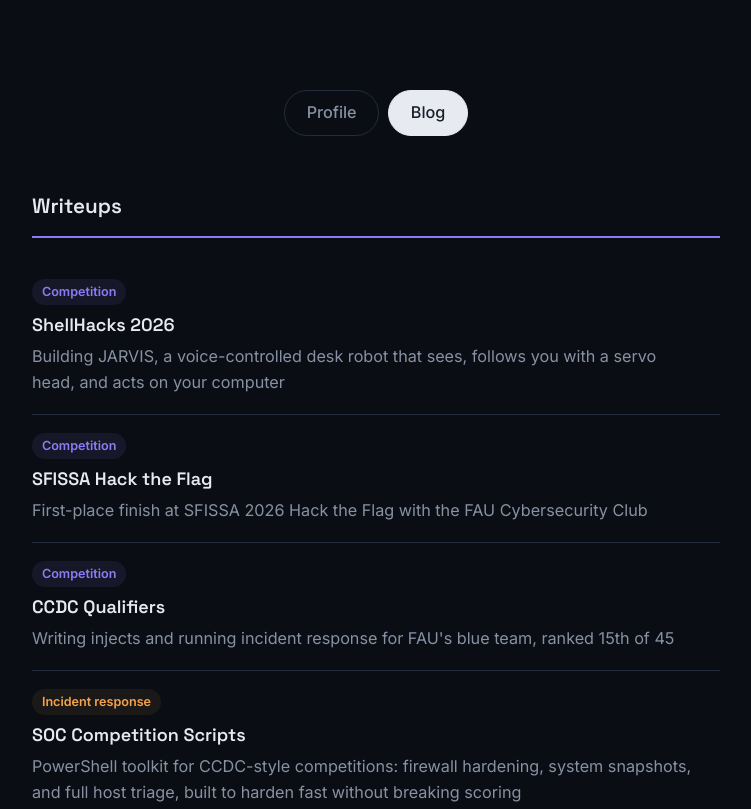
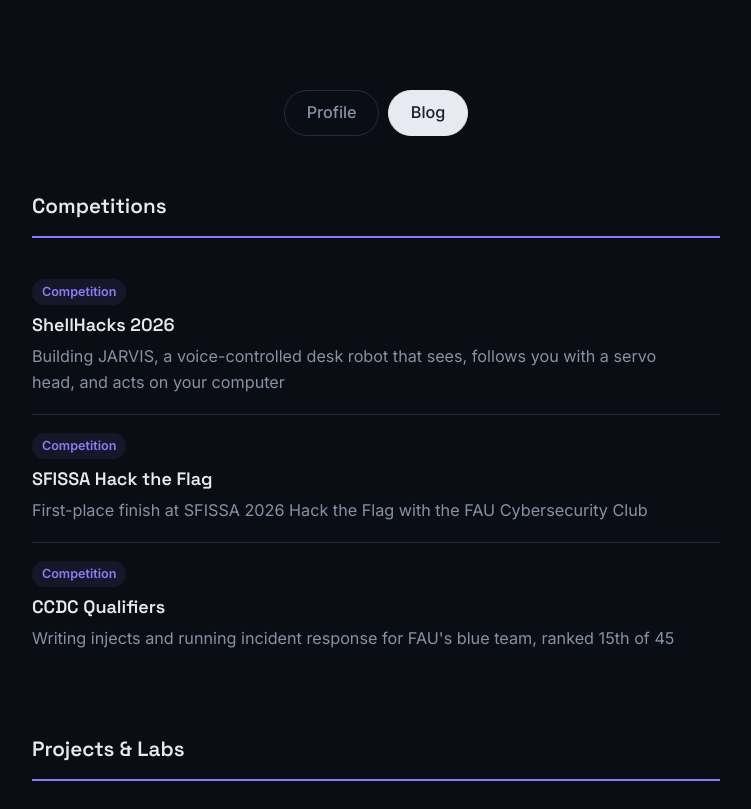
Before and after one commit to ParkerRubin/ParkerRubin.github.io, a plain HTML site: page blog.html in a window 1280 px wide. Shown: the top 809 px of the page, without its empty margins (264-1015 px from the left). Drawn offline with Linux system fonts and the light colour scheme.

Commit message:
Split blog into Competitions and Projects & Labs sections

```diff
--- a/blog.html
+++ b/blog.html
@@ -53,7 +53,7 @@
         <a href="blog.html" class="active">Blog</a>
       </nav>
       <section class="block">
-        <h2 class="accent-a">Writeups</h2>
+        <h2 class="accent-a">Competitions</h2>
 
         <a class="post-row" href="competitions/shellhacks/index.html">
           <div class="project-text">
@@ -87,6 +87,10 @@
           </div>
           <i class="fa-solid fa-arrow-up-right"></i>
         </a>
+      </section>
+
+      <section class="block">
+        <h2 class="accent-a">Projects &amp; Labs</h2>
 
         <a class="post-row" href="https://github.com/ParkerRubin/CCDC-Script">
           <div class="project-text">
```
